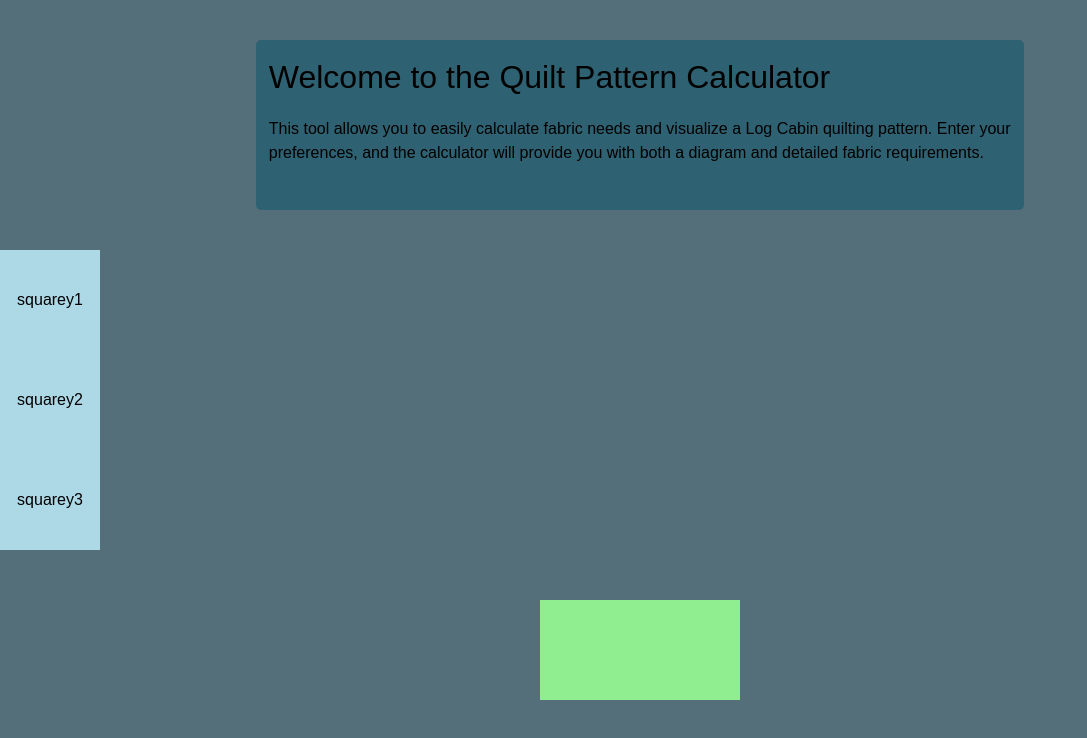
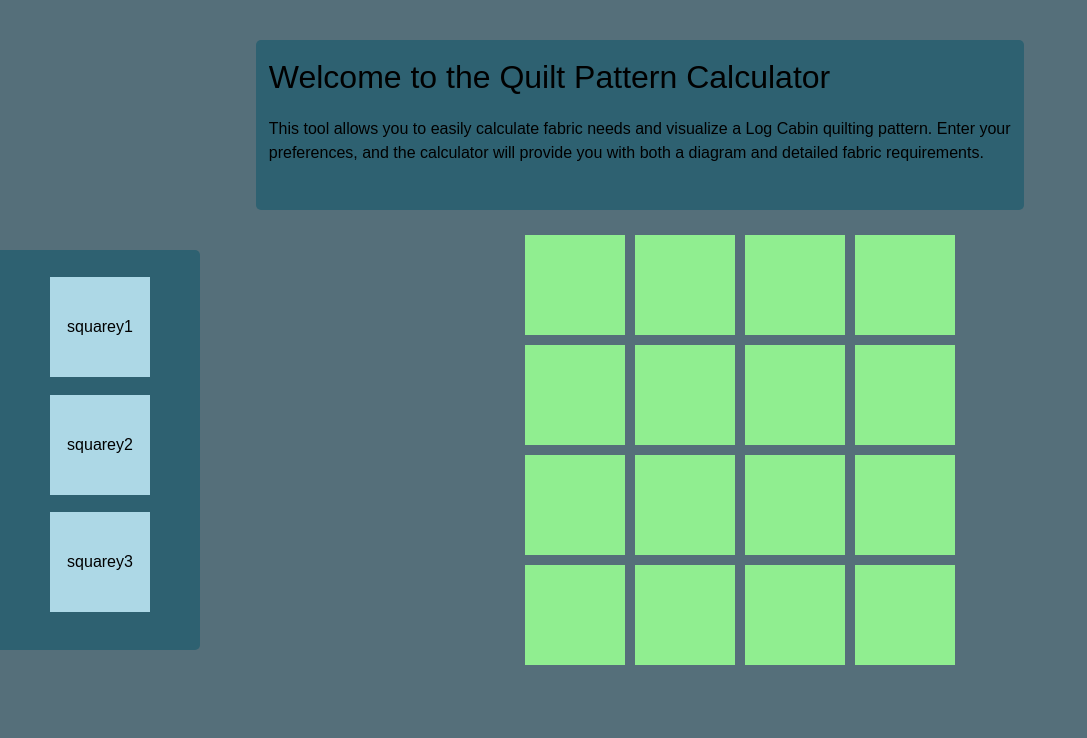
Before and after one commit to CallumPeel/quilt-designer, a Next.js app: page /designer in a window 1280 px wide. Shown: the top 738 px of the page, without its empty margins (0-1087 px from the left). Built offline with nearby package versions, Linux system fonts and the light colour scheme.

Commit message:
feat: sidebar and grid

```diff
--- a/app/designer/DragAndDrop.tsx
+++ b/app/designer/DragAndDrop.tsx
@@ -8,7 +8,6 @@ interface DraggableProps {
 
 interface DroppableProps {
     isOver: boolean;
-    name: string;
     id: string;
     children?: React.ReactNode;
 }
@@ -26,6 +25,7 @@ const DraggableItem = ({ id, name }: DraggableProps) => {
         textAlign: "center",
         lineHeight: "100px",
         cursor: "grab",
+        marginBottom: "10px" // Added margin for spacing between draggable items
     };
 
     return (
@@ -35,7 +35,7 @@ const DraggableItem = ({ id, name }: DraggableProps) => {
     );
 };
 
-const DroppableArea = ({ name, id, isOver, children }: DroppableProps) => {
+const DroppableArea = ({ id, isOver, children }: DroppableProps) => {
     const { setNodeRef } = useDroppable({
         id,
     });
@@ -45,19 +45,24 @@ const DroppableArea = ({ name, id, isOver, children }: DroppableProps) => {
         height: 100,
         backgroundColor: isOver ? "lightcoral" : "lightgreen",
         textAlign: "center",
-        lineHeight: "200px",
+        lineHeight: "100px",
         transition: "background-color 0.2s",
         position: "relative",
     };
 
     return (
         <div ref={setNodeRef} style={style}>
-            {children || name}
+            {children || id}
         </div>
     );
 };
 
 const DragAndDrop = () => {
+    // Define droppable grid
+    const numRows = 4;
+    const numCols = 4;
+    const dropZones = Array.from({ length: numRows * numCols }, (_, i) => `drop${i + 1}`);
+
     // Track the current dropbox for each draggable item
     const [droppedItems, setDroppedItems] = useState<{ [key: string]: string | null }>({
         drag1: null,
@@ -89,29 +94,47 @@ const DragAndDrop = () => {
 
     return (
         <DndContext onDragEnd={handleDragEnd} onDragOver={handleDragOver}>
-            <div>
+            <div style={{ display: "flex", height: "50vh" }}>
+                {/* Sidebar for draggable items */}
+                <div style={{
+                    width: "10vw",
+                    minWidth: "200px",
+                    padding: "20px",
+                    backgroundColor: "#2e6171",
+                    display: "flex",
+                    flexDirection: "column",
+                    justifyContent: "space-evenly",
+                    alignItems: "center",
+                    borderRadius: "0px 5px 5px 0px"
+                }}>
                     {/* Draggable Items */}
                     {!droppedItems.drag1 && <DraggableItem id="drag1" name="squarey1" />}
                     {!droppedItems.drag2 && <DraggableItem id="drag2" name="squarey2" />}
                     {!droppedItems.drag3 && <DraggableItem id="drag3" name="squarey3" />}
                 </div>
 
-            <div style={{ display: "flex", justifyContent: "center", paddingTop: "50px" }}>
-                {/* Droppable Areas */}
-                <DroppableArea
-                    id="drop1"
-                    name="droppy1"
-                    isOver={overId === "drop1"}>
-                    {droppedItems.drag1 === "drop1" && <DraggableItem id="drag1" name="squarey1" />}
-                    {droppedItems.drag2 === "drop1" && <DraggableItem id="drag2" name="squarey2" />}
-                    {droppedItems.drag3 === "drop1" && <DraggableItem id="drag3" name="squarey3" />}
+                {/* Main content area */}
+                <div style={{
+                    flexGrow: 1,
+                    display: "flex",
+                    justifyContent: "center",
+                    alignItems: "center",
+                }}>
+                    <div style={{
+                        display: "grid",
+                        gridTemplateColumns: `repeat(${numCols}, 1fr)`,
+                        gap: "10px",
+                    }}>
+                        {/* Droppable Areas in a Grid */}
+                        {dropZones.map((dropId) => (
+                            <DroppableArea key={dropId} id={dropId} isOver={overId === dropId}>
+                                {droppedItems.drag1 === dropId && <DraggableItem id="drag1" name="squarey1" />}
+                                {droppedItems.drag2 === dropId && <DraggableItem id="drag2" name="squarey2" />}
+                                {droppedItems.drag3 === dropId && <DraggableItem id="drag3" name="squarey3" />}
                             </DroppableArea>
-
-                <DroppableArea id="drop2" name="droppy2" isOver={overId === "drop2"}>
-                    {droppedItems.drag1 === "drop2" && <DraggableItem id="drag1" name="squarey1" />}
-                    {droppedItems.drag2 === "drop2" && <DraggableItem id="drag2" name="squarey2" />}
-                    {droppedItems.drag3 === "drop2" && <DraggableItem id="drag3" name="squarey3" />}
-                </DroppableArea>
+                        ))}
+                    </div>
+                </div>
             </div>
         </DndContext>
     );
```
Lines whose indentation alone changed are shown as unchanged.
